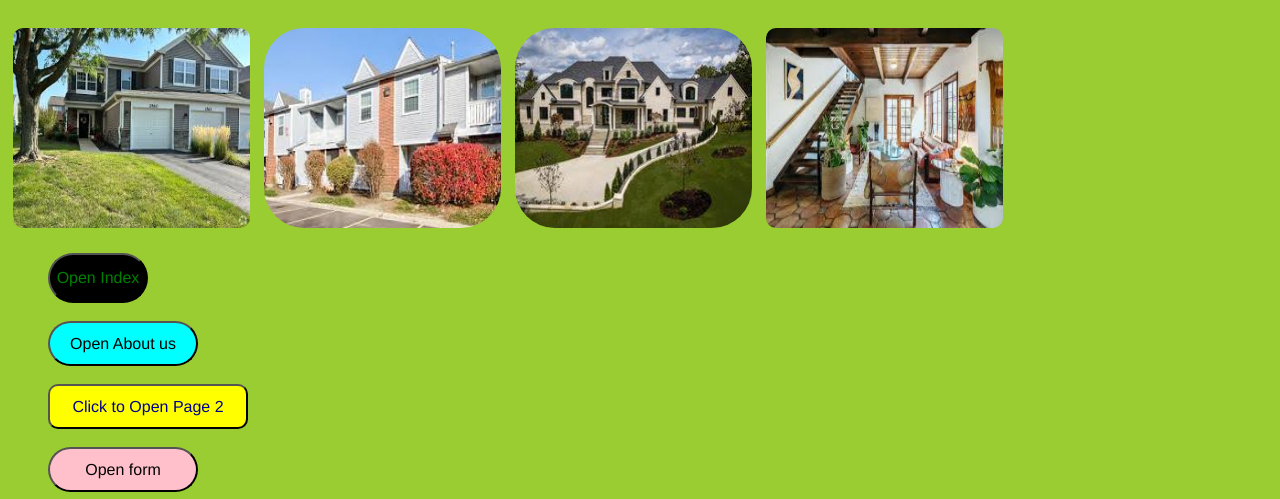
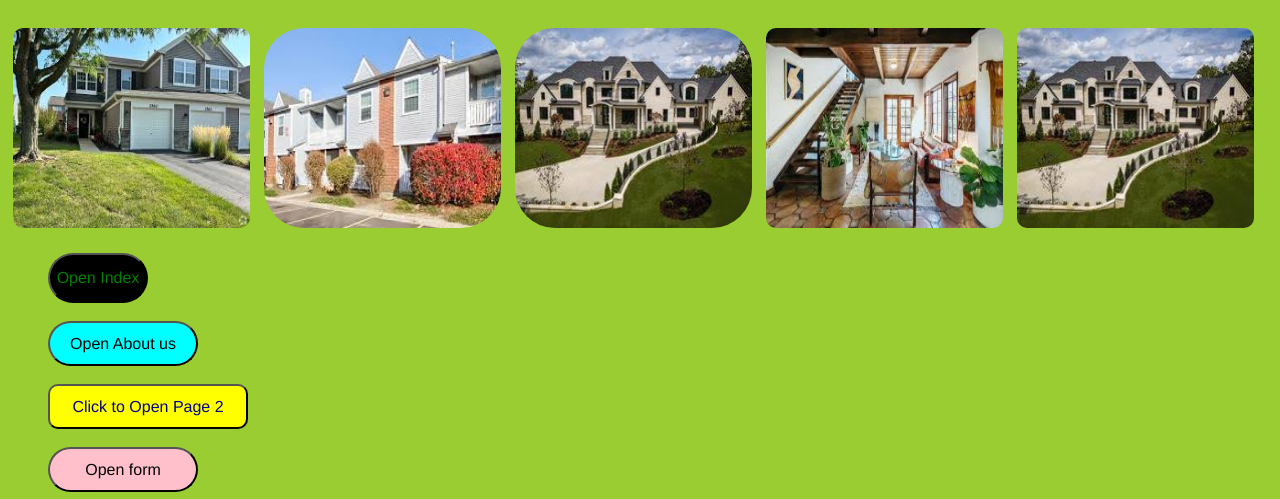
Before and after one commit to SAVERIOUS96/MEETING-PAGE, a plain HTML site: page about us.html in a window 1280 px wide. Shown: the part 71-570 px from the top of the page. Drawn offline with Linux system fonts and the light colour scheme.

Commit message:
improved layout by adding image

```diff
--- a/about us.html
+++ b/about us.html
@@ -13,6 +13,7 @@
             <img style="border-radius: 40px;" src="images/IMG-20241012-WA0008.jpg" alt="this is the actual image">
             <img style="border-radius: 40px;" src="images/IMG-20241012-WA0010.jpg" alt="this is the actual image">
             <img style="border-radius: 10px;" src="images/IMG-20241012-WA0011.jpg" alt="this is the actual image">
+            <img style="border-radius: 10px;" src="images/IMG-20241012-WA0010.jpg" alt="this is the actual image">
         </body>
         <style>
             img {
```
